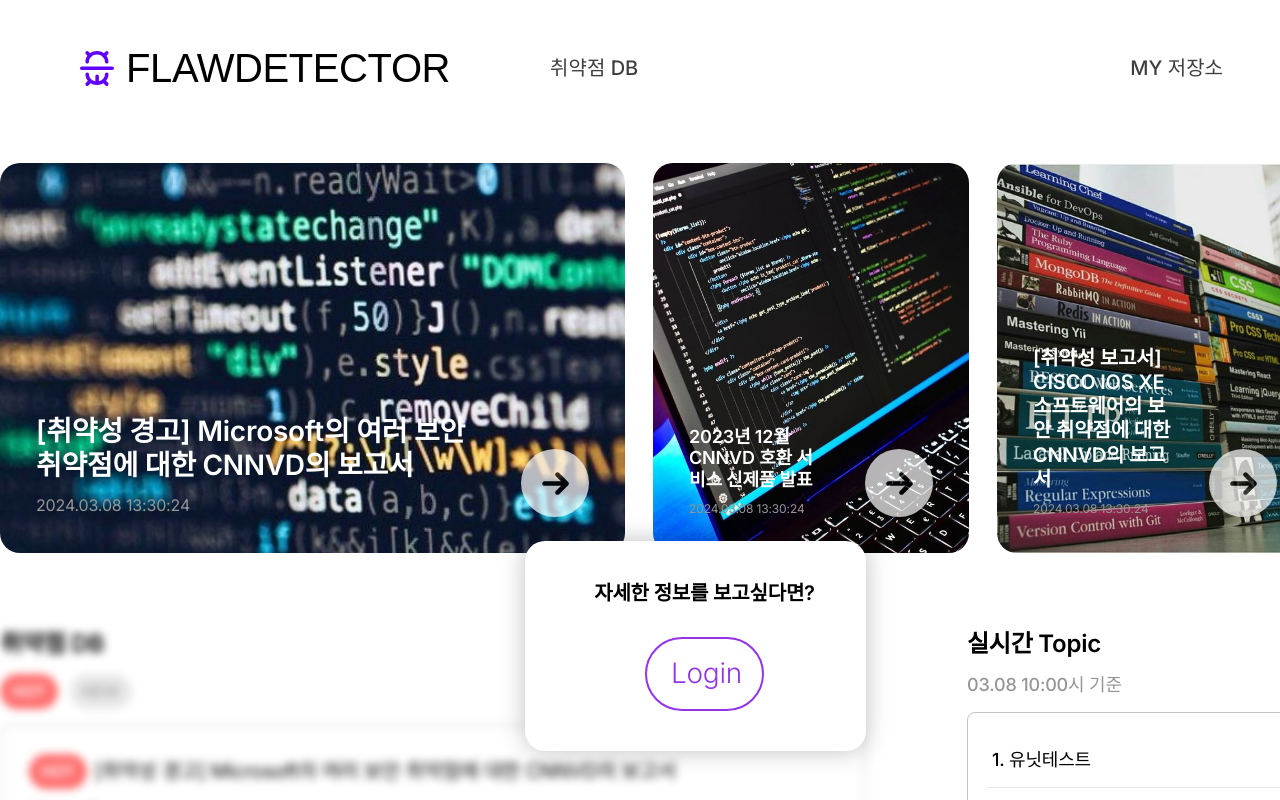
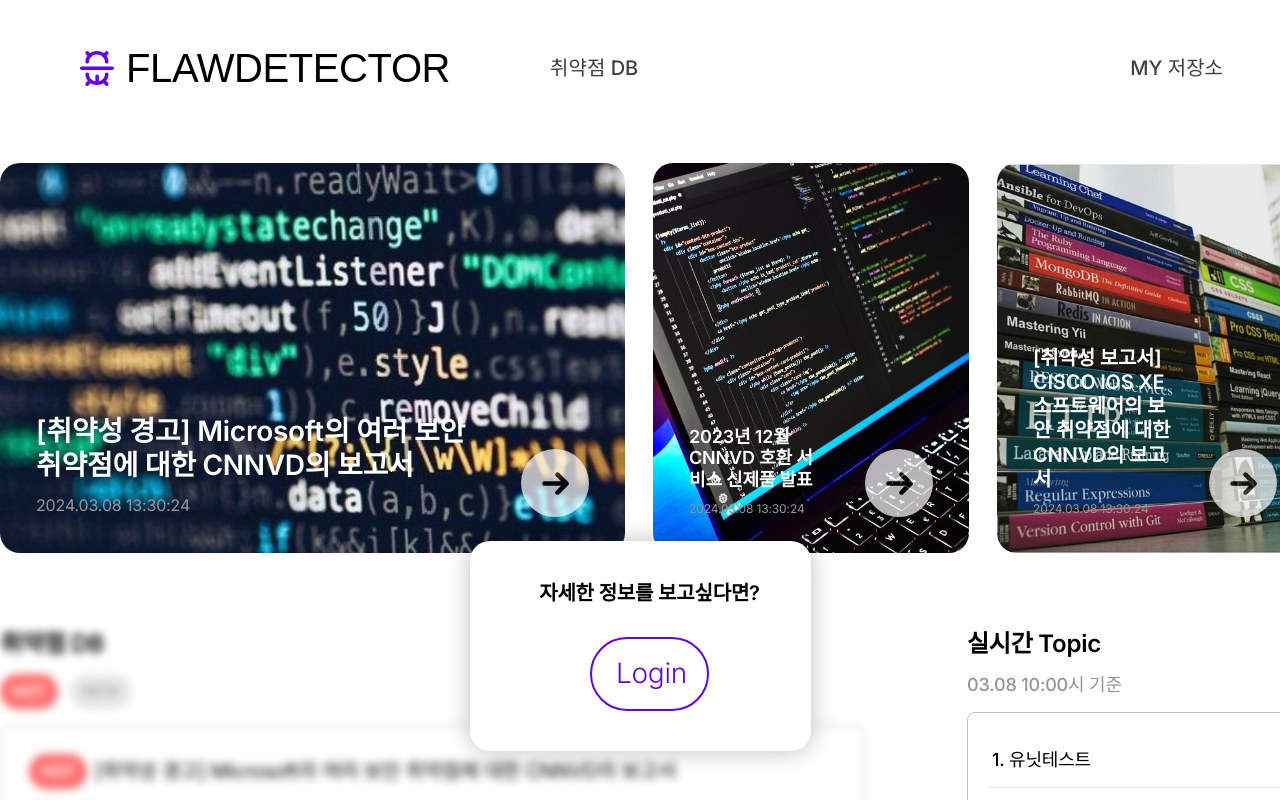
Before and after one commit to luc7yvicky/flaw-detector, a Next.js app: page /vulnerability-db in a window 1280 px wide. Shown: the top 800 px of the page. Built offline with nearby package versions, Linux system fonts and the light colour scheme; a web font is replaced by a local one.

Commit message:
Feat : inquirySubmitted Modal 추가

```diff
--- a/src/components/ui/Modal.tsx
+++ b/src/components/ui/Modal.tsx
@@ -3,25 +3,33 @@ import { IconBug, IconRoundedDoc } from "./Icons";
 import Button from "./Button";
 
 type ModalProps = {
-  variant: "selectFile" | "processing" | "login";
+  variant: "selectFile" | "processing" | "login" | "inquirySubmitted";
   isOpen: boolean;
   onClose: () => void;
+  onProceed?: () => void;
 };
 
-export default function Modal({ variant, isOpen, onClose }: ModalProps) {
+export default function Modal({
+  variant,
+  isOpen,
+  onClose,
+  onProceed,
+}: ModalProps) {
   if (!isOpen) return null;
 
   //공통 스타일
-  const baseModalStyles = "relative bg-white rounded-[1.25rem]";
+  const baseModalStyles = "relative bg-white rounded-[1.25rem] ";
 
   //variant별 스타일 적용
   const modalStyles = clsx({
-    "w-[42.875rem] h-[29.875rem] p-[3rem] gap-[2.5rem]":
+    "w-[42.875rem] h-[29.875rem] p-[3rem] gap-[2.5rem] top-[10rem] ":
       variant === "selectFile",
-    "w-[26.688rem] h-[24.063rem] top-[13.188rem] left-[3.5rem] p-[3rem] gap-[3.313rem] ":
+    "w-[26.688rem] h-[24.063rem] top-[10rem] p-[3rem] gap-[3.313rem] ":
       variant === "processing",
-    "w-[21.313rem] h-[13.125rem] top-[15.375rem] left-[3.438rem] p-[2.5rem_3.75rem] gap-[2rem] rounded-[1.25rem] shadow-[0_0_1.55rem_rgba(0,0,0,0.25)]":
+    "w-[21.313rem] h-[13.125rem] top-[15.375rem] p-[2.5rem_3.75rem] gap-[2rem] rounded-[1.25rem] shadow-[0_0_1.55rem_rgba(0,0,0,0.25)]":
       variant === "login",
+    "w-[61.563rem] h-[21.563rem] p-[3.75rem] gap-[3.5rem] rounded-[2.5rem] ":
+      variant === "inquirySubmitted",
   });
 
   //variant별 콘텐츠 렌더링
@@ -68,7 +76,10 @@ export default function Modal({ variant, isOpen, onClose }: ModalProps) {
                 닫기
               </button>
               {/* 임시버튼 */}
-              <button className="h-[3.313rem] w-[8.5rem] gap-[0.625rem] rounded-xl bg-primary-500 p-[0.75rem_1.5rem] text-white">
+              <button
+                className="h-[3.313rem] w-[8.5rem] gap-[0.625rem] rounded-xl bg-primary-500 p-[0.75rem_1.5rem] text-white"
+                onClick={onProceed}
+              >
                 검사하기
               </button>
             </div>
@@ -100,9 +111,27 @@ export default function Modal({ variant, isOpen, onClose }: ModalProps) {
                 자세한 정보를 보고싶다면?
               </h2>
               {/* 임시버튼 */}
-              <button className="h-[4.625rem] w-[7.438rem] rounded-[999px] border-2 border-purple-600 p-[1rem_1.5rem] text-[1.75rem] font-light leading-[2.118rem] tracking-[-0.01em] text-purple-600">
+              <button className="h-[4.625rem] w-[7.438rem] rounded-[999px] border-2 border-primary-500 p-[1rem_1.5rem] text-[1.75rem] font-light leading-[2.118rem] tracking-[-0.01em] text-primary-500">
                 Login
               </button>
+            </div>
+          </>
+        );
+      case "inquirySubmitted":
+        return (
+          <>
+            <div className="flex-col-center-center">
+              <div className="flex-col-center-center h-[7.063rem] w-[41.8rem] gap-[1.438rem]">
+                <h1 className="text-[2.25rem] font-bold leading-[3.375rem] tracking-[-0.01em]">
+                  문의를 보냈어요!
+                </h1>
+                <p className="text-[1.5rem] font-medium leading-[2.25rem] tracking-[-0.011em] text-[#8F8F8F]">
+                  문의를 성공적으로 전송했어요. 빠른 시일 내에 답변해드릴게요.
+                </p>
+              </div>
+              <Button className="mt-14 h-14 w-[20.938rem] gap-[0.625rem] text-[1.25rem] tracking-[-0.011em]">
+                홈으로 가기
+              </Button>
             </div>
           </>
         );
@@ -114,8 +143,10 @@ export default function Modal({ variant, isOpen, onClose }: ModalProps) {
   return (
     <div
       className={clsx("fixed inset-0 z-50 flex items-center justify-center", {
-        "bg-black bg-opacity-50": variant === "processing",
-        "bg-transparent": variant !== "processing",
+        "bg-black bg-opacity-50":
+          variant === "processing" || variant === "inquirySubmitted",
+        "bg-transparent":
+          variant !== "processing" && variant != "inquirySubmitted",
       })}
     >
       <div className={`${baseModalStyles} ${modalStyles}`}>
```
